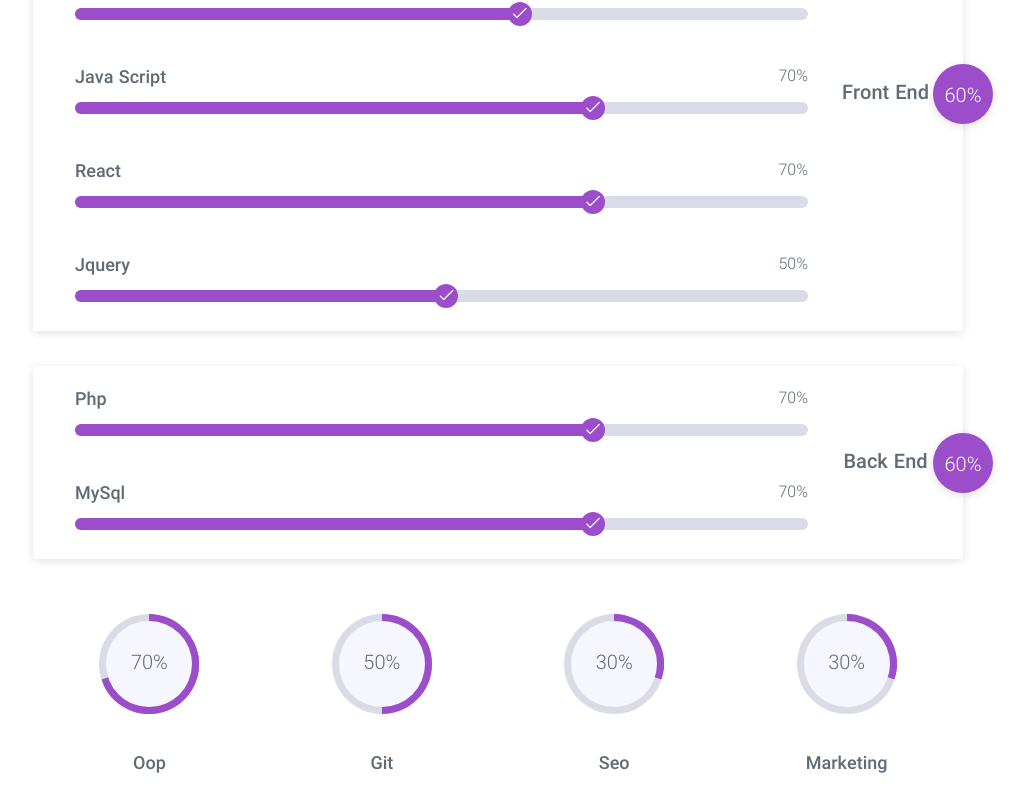
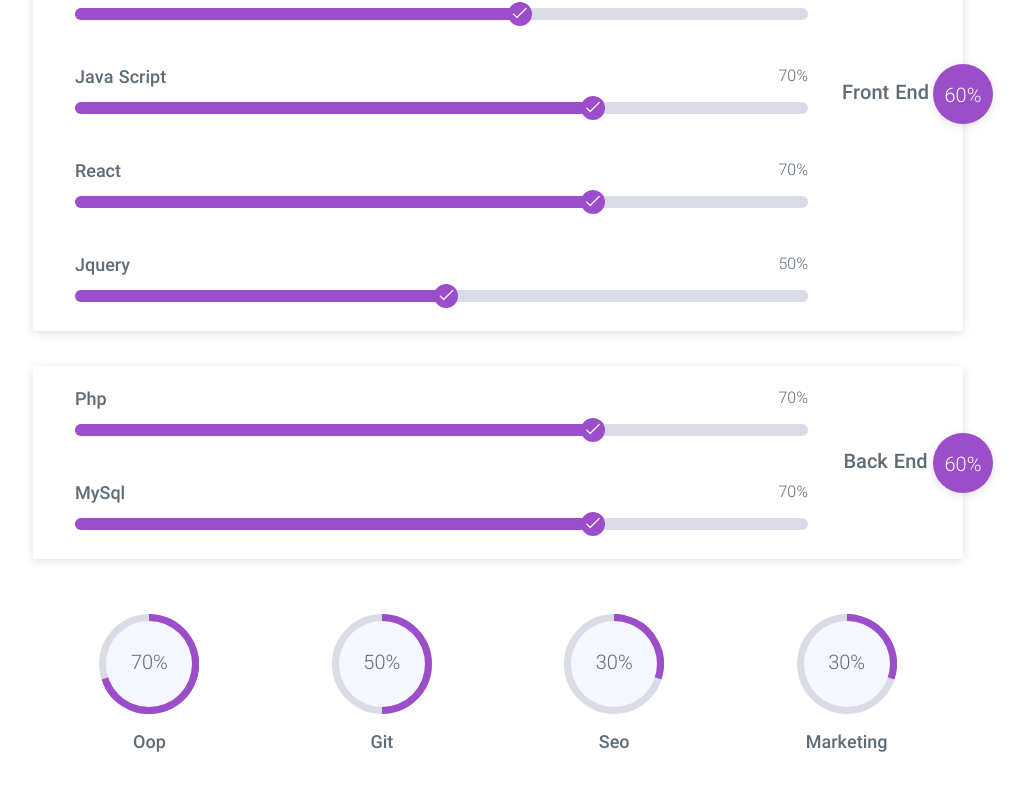
Before and after one commit to nerdpanda-ir/NerdPanda.Me, a React (Create React App) app: page / in a window 1280 px wide. Shown: the part 2254-3066 px from the top of the page, without its empty margins (127-1152 px from the left). After the commit the page ends 3011 px from the top, so only its background shows below. Built offline with nearby package versions, Linux system fonts and the light colour scheme.

Commit message:
[file]{CircleProgress.js}-> move GraySmall Component  to Circle Progress wrapper

```diff
--- a/src/components/items/CircleProgress/CircleProgress.js
+++ b/src/components/items/CircleProgress/CircleProgress.js
@@ -28,8 +28,8 @@ export default class CircleProgress extends React.Component{
                                                             <div className="first50-bar"></div>
                                                             <div className="value-bar"></div>
                                                         </div>
-                                                        <GraySmall tagName='h4' className='posAb circleProgressTitle col-12 t100'> {value.title}</GraySmall>
                                                     </div>
+                                                    <GraySmall tagName='h4' className='circleProgressTitle col-12 '> {value.title}</GraySmall>
                                                 </section>
                                             </React.Fragment>
                                         );
```
